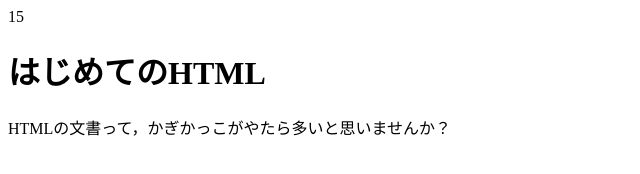
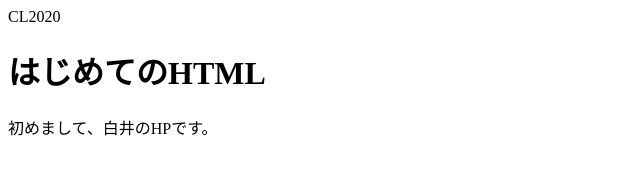
Before and after one commit to sk240077/sk240077.github.io, a plain HTML site: page index.html in a window 1280 px wide. Shown: the whole page, without its empty margins (0-640 px from the left). Drawn offline with Linux system fonts and the light colour scheme.

Commit message:
Update index.html

```diff
--- a/index.html
+++ b/index.html
@@ -2,9 +2,9 @@
  <HEAD>
  <TITLE>練習その１</TITLE>
  </HEAD>
- 15
+ CL2020
  <BODY>
  <H1>はじめてのHTML</H1>
- HTMLの文書って，かぎかっこがやたら多いと思いませんか？
+ 初めまして、白井のHPです。
  </BODY>
  </HTML>
```
